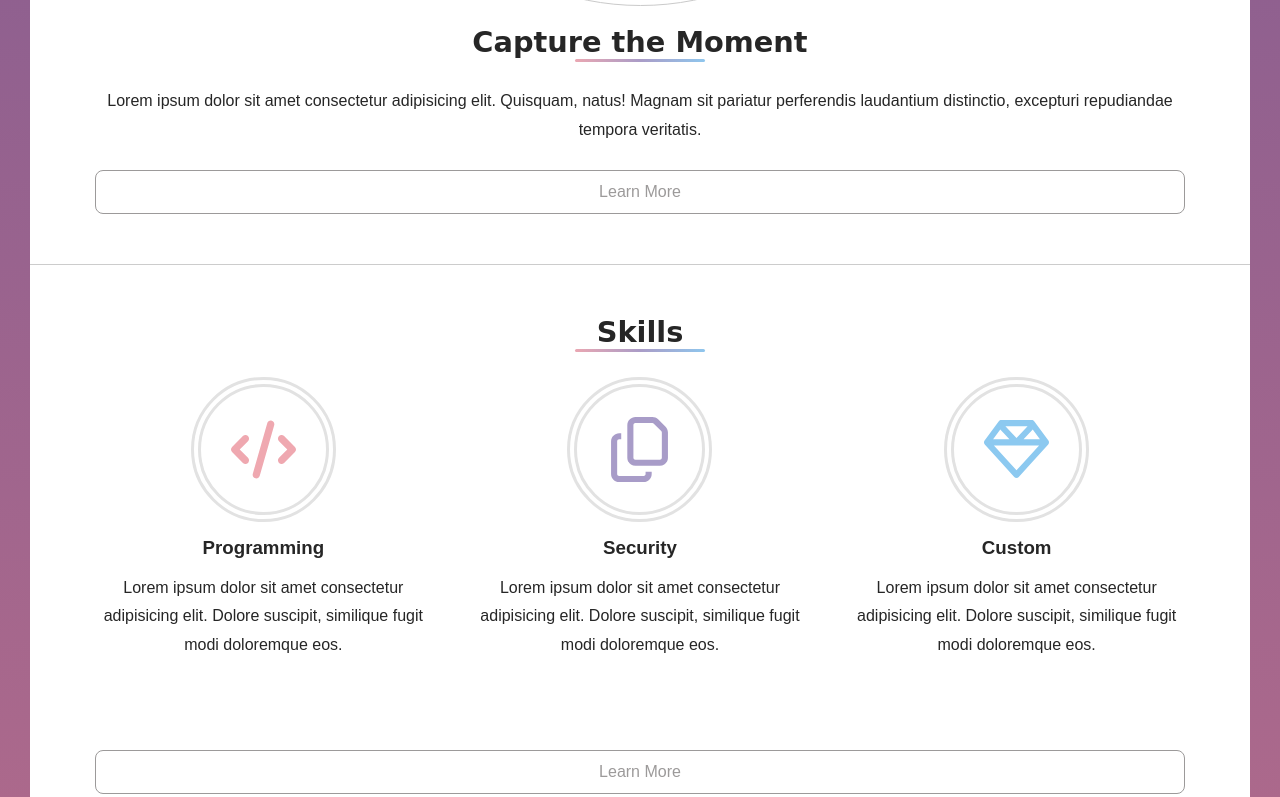
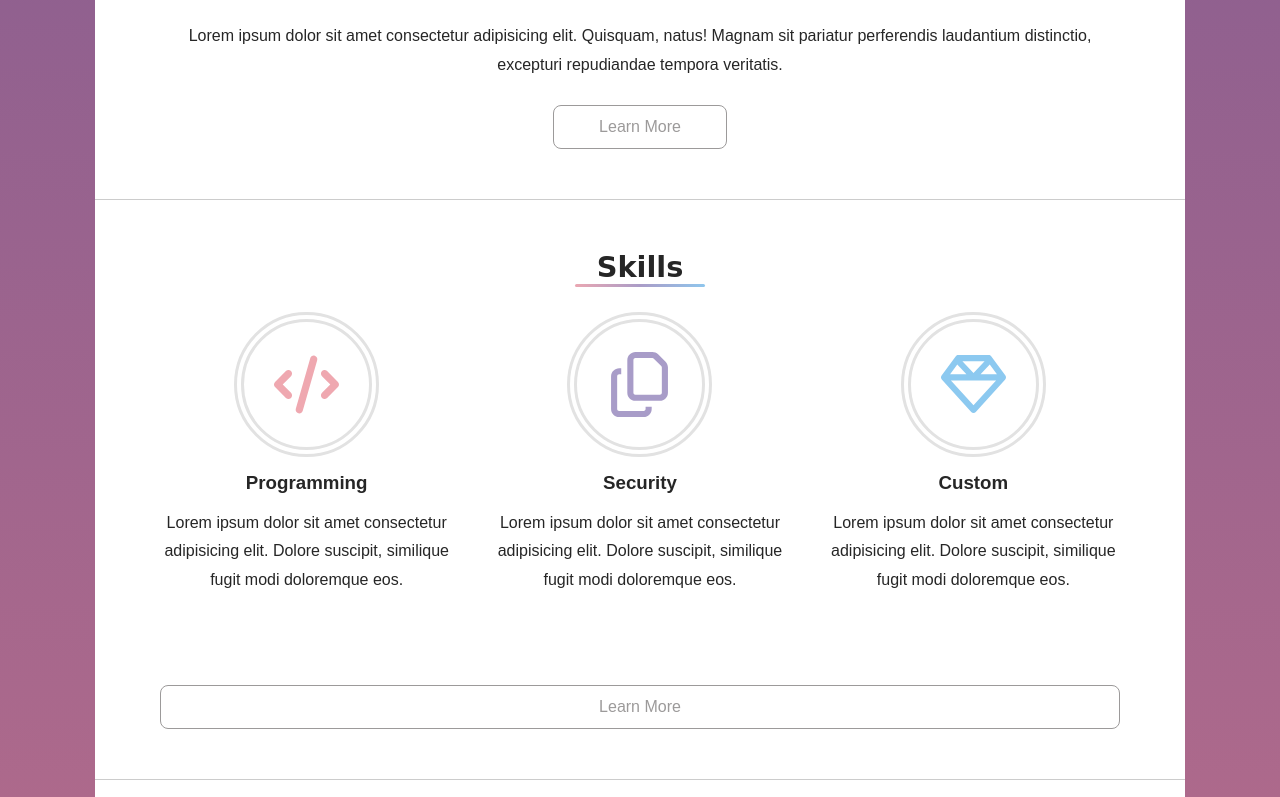
Before and after one commit to paraJdox/Astral, a plain HTML site: page src/index.html in a window 1280 px wide. Shown: the part 1317-2114 px from the top of the page. Drawn offline with Linux system fonts and the light colour scheme; a web font is replaced by a local one.

Commit message:
medium done

```diff
--- a/css/styles.css
+++ b/css/styles.css
@@ -12,6 +12,8 @@ html {
 
 body {
   background: linear-gradient(#625295, #e07985) no-repeat;
+  max-width: 1150px;
+  margin: 0 auto;
 }
 
 .main-section-x {
@@ -363,6 +365,10 @@ footer small {
     width: 50%;
   }
 
+  .capture .learn-more-btn {
+    display: inline-block;
+  }
+
   .main-section-x {
     padding: 0 65px;
   }
```
